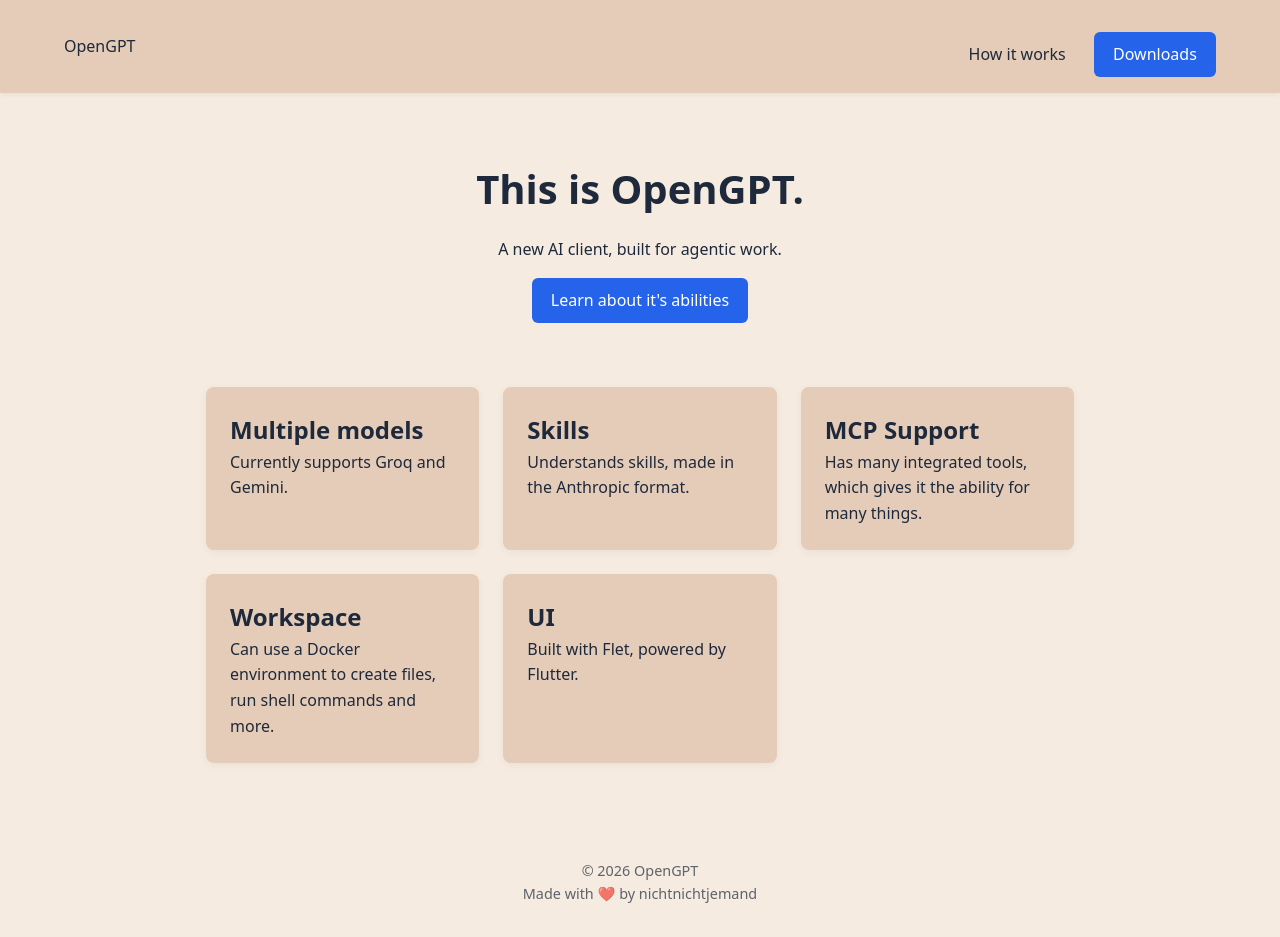
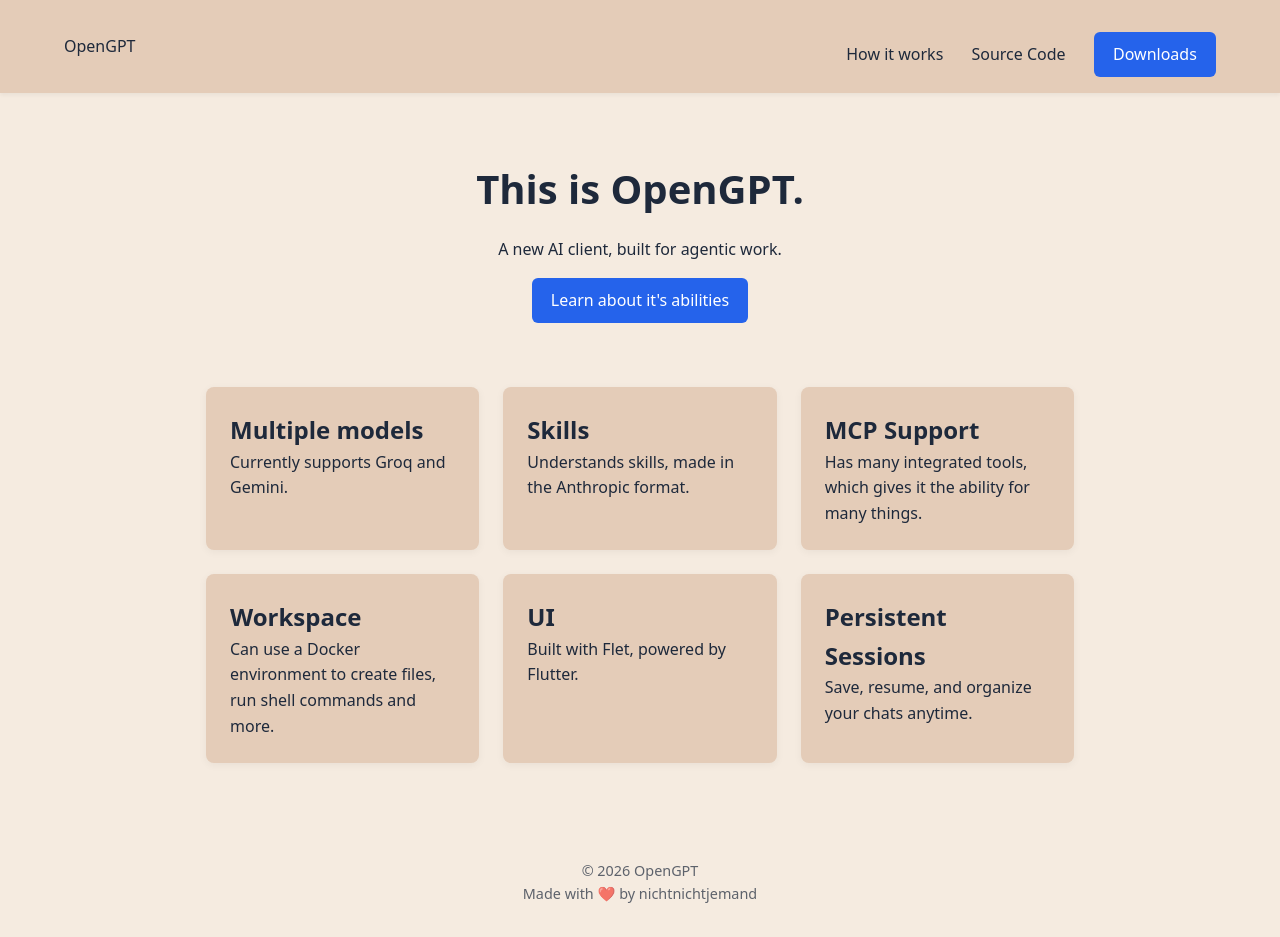
Before and after one commit to nichtnichtjemand/opengpt, a plain HTML site: page docs/index.html in a window 1280 px wide. Drawn offline with Linux system fonts and the light colour scheme.

Commit message:
Add content

```diff
--- a/docs/index.html
+++ b/docs/index.html
@@ -17,7 +17,9 @@
             <div class="logo">OpenGPT</div>
             <nav>
                 <a href="#features">How it works</a>
-                <a href="#kontakt" class="btn">Downloads</a>
+                <a href="https://github.com/nichtnichtjemand/opengpt">Source Code</a>
+
+                <a href="#downloads" class="btn">Downloads</a>
             </nav>
         </header>
 
@@ -49,10 +51,14 @@
                     <h2>UI</h2>
                     <p>Built with Flet, powered by Flutter.</p>
                 </div>
+                <div class="card">
+                    <h2>Persistent Sessions</h2>
+                    <p>Save, resume, and organize your chats anytime.</p>
+                </div>
             </section>
         </main>
 
-        <footer id="contact">
+        <footer id="footer">
             <p>&copy; 2026 OpenGPT</p>
             <p>Made with ❤️ by nichtnichtjemand</p>
         </footer>
```
